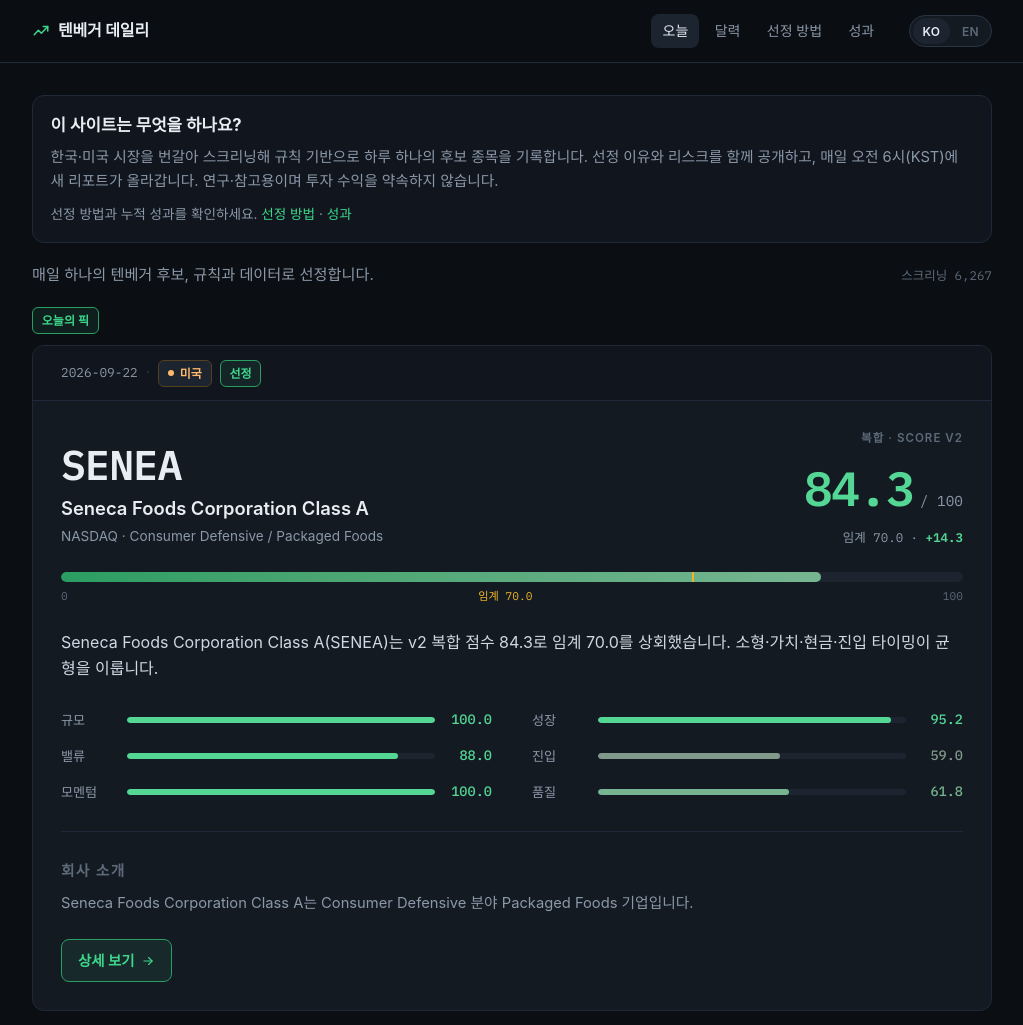
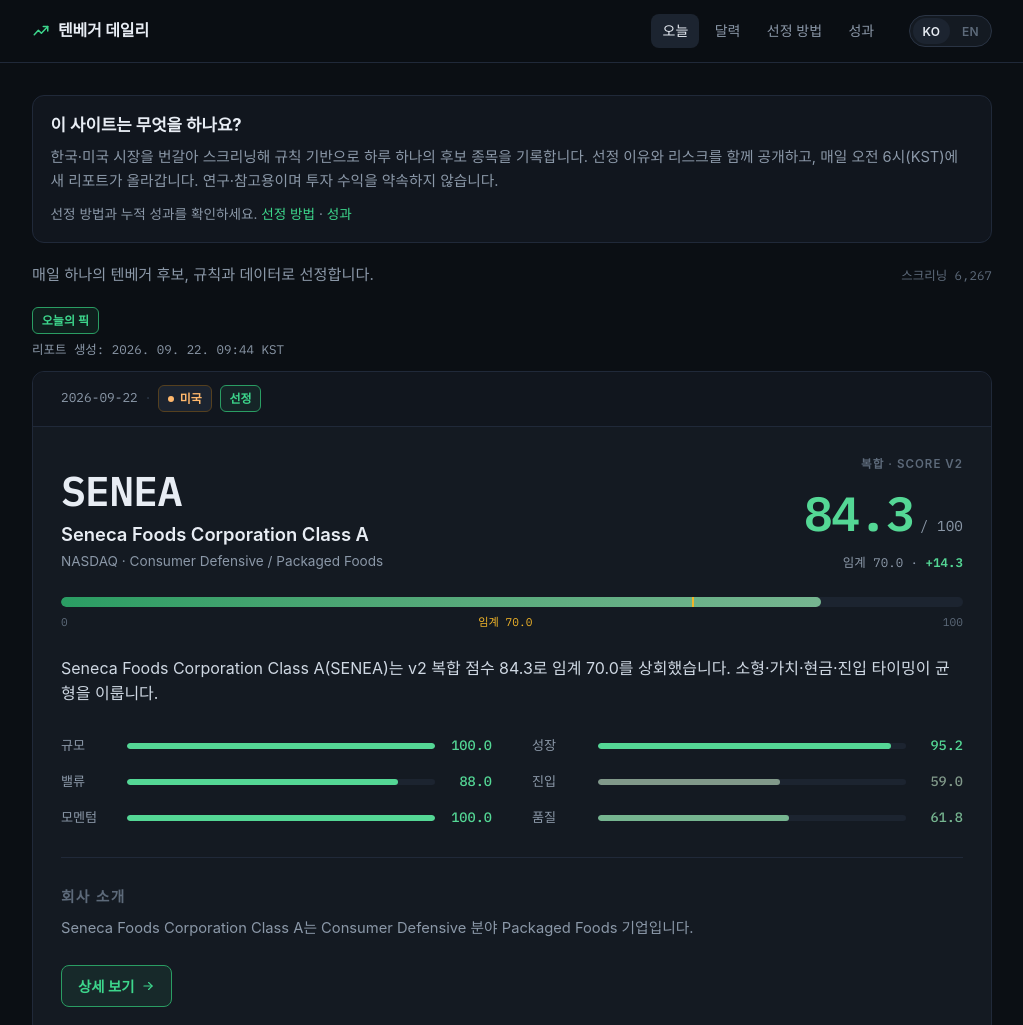
Before and after one commit to jee1/ten_bagger, an Astro site: page / in a window 1280 px wide. Shown: the top 1025 px of the page, without its empty margins (128-1151 px from the left). Built offline with nearby package versions, Linux system fonts and the light colour scheme; Astro itself is replaced by a stand-in of ours; a web font is replaced by a local one.

Commit message:
Prevent contradictory home report availability
Constraint: Static Astro output can remain live across a KST date rollover
Rejected: Layout-only client patch | would split the publication decision
Confidence: high
Scope-risk: narrow
Directive: Keep home report visibility derived from deriveHomeReportView
Tested: node --test src/**/*.test.ts; npm run check; npm run build
Not-tested: Manual production-browser check

```diff
--- a/src/layouts/Layout.astro
+++ b/src/layouts/Layout.astro
@@ -180,7 +180,14 @@ const isActive = (key: string) =>
       <Disclaimer lang={lang} />
     </main>
     <script>
-      import { archiveYmKey, kstDateString, parseStaticNav, pickFreshnessView } from '../lib/staticNav.ts';
+      import {
+        archiveYmKey,
+        deriveHomeReportView,
+        formatGeneratedAtKst,
+        kstDateString,
+        parseStaticNav,
+        type HomeReportEntryRef,
+      } from '../lib/staticNav.ts';
       import type { Lang } from '../lib/i18n.ts';
 
       type LabelMap = Record<string, { ko: string; en: string }>;
@@ -204,18 +211,62 @@ const isActive = (key: string) =>
 
         document.documentElement.lang = lang;
 
-        const freshnessRow = document.querySelector<HTMLElement>('[data-pick-date]');
-        const pickDate = freshnessRow?.dataset.pickDate;
-        if (pickDate) {
-          const view = pickFreshnessView(pickDate, kstDateString());
-          const labelEl = freshnessRow!.querySelector<HTMLElement>('[data-freshness-label]');
-          if (labelEl) labelEl.dataset.i18n = view.labelKey;
-          const badge = freshnessRow!.querySelector<HTMLElement>('[data-freshness-badge]');
-          badge?.classList.toggle('pick', !view.stale);
-          badge?.classList.toggle('none', view.stale);
-          document.querySelectorAll<HTMLElement>('[data-freshness-stale]').forEach((el) => {
-            el.hidden = !view.stale;
-          });
+        const homeReport = document.querySelector<HTMLElement>('[data-home-report]');
+        if (homeReport) {
+          const todayEntry: HomeReportEntryRef | undefined = homeReport.dataset.todayDate
+            ? {
+                date: homeReport.dataset.todayDate,
+                generatedAt: homeReport.dataset.todayGeneratedAt,
+              }
+            : undefined;
+          const fallbackEntry: HomeReportEntryRef | undefined = homeReport.dataset.fallbackDate
+            ? {
+                date: homeReport.dataset.fallbackDate,
+                generatedAt: homeReport.dataset.fallbackGeneratedAt,
+              }
+            : undefined;
+          const view = deriveHomeReportView(
+            kstDateString(),
+            todayEntry,
+            fallbackEntry,
+            new Date(),
+          );
+          if (view) {
+            const labelEl = homeReport.querySelector<HTMLElement>('[data-home-label]');
+            if (labelEl) labelEl.dataset.i18n = view.labelKey;
+            const badge = homeReport.querySelector<HTMLElement>('[data-home-badge]');
+            if (badge) {
+              badge.hidden = !view.showStatusBadge;
+              badge.classList.toggle('pick', view.badgeTone === 'pick');
+              badge.classList.toggle('none', view.badgeTone === 'none');
+            }
+            const fallbackDate = homeReport.querySelector<HTMLElement>('[data-home-fallback-date]');
+            if (fallbackDate) {
+              fallbackDate.hidden = !view.showFallbackDate;
+              const time = fallbackDate.querySelector('time');
+              if (time && view.displayDate) {
+                time.dateTime = view.displayDate;
+                time.textContent = view.displayDate;
+              }
+            }
+            const publishedAt = homeReport.querySelector<HTMLElement>('[data-home-published-at]');
+            if (publishedAt) {
+              const showPublished = view.showPublishedAt && view.generatedAtIso;
+              publishedAt.hidden = !showPublished;
+              if (showPublished && view.generatedAtIso) {
+                const time = publishedAt.querySelector('time');
+                if (time) {
+                  time.dateTime = view.generatedAtIso;
+                  time.textContent = formatGeneratedAtKst(view.generatedAtIso, lang);
+                }
+              }
+            }
+            const notReady = homeReport.querySelector<HTMLElement>('[data-home-not-ready]');
+            if (notReady) notReady.hidden = !view.showNotReadyHint;
+            document.querySelectorAll<HTMLElement>('[data-home-pick-details]').forEach((el) => {
+              el.hidden = !view.showPickDetails;
+            });
+          }
         }
 
         document.querySelectorAll<HTMLElement>('[data-i18n]').forEach((el) => {
--- a/src/lib/daily.ts
+++ b/src/lib/daily.ts
@@ -16,6 +16,12 @@ export async function getLatestEntry(): Promise<DailyEntry | undefined> {
   return getDailyEntry(dates[0]);
 }
 
+export async function getLatestEntryBefore(beforeDate: string): Promise<DailyEntry | undefined> {
+  const dates = getAllDates().filter((date) => date < beforeDate);
+  if (dates.length === 0) return undefined;
+  return getDailyEntry(dates[0]);
+}
+
 export async function getEntriesForMonth(year: number, month: number): Promise<Map<string, DailyEntry>> {
   const prefix = `${year}-${String(month).padStart(2, '0')}`;
   const result = new Map<string, DailyEntry>();
--- a/src/lib/i18n.ts
+++ b/src/lib/i18n.ts
@@ -176,6 +176,10 @@ export const labels = {
     ko: '오늘 리포트는 아직 준비되지 않았습니다. 새 픽은 매일 오전 6시(KST)에 공개됩니다.',
     en: "Today's report isn't ready yet. New picks publish daily at 06:00 KST.",
   } satisfies LocalizedText,
+  homeReportGenerated: {
+    ko: '리포트 생성',
+    en: 'Report generated',
+  } satisfies LocalizedText,
   homeTitle: {
     ko: '규칙 기반 일일 종목 스크리닝',
     en: 'Daily rule-based stock screening',
--- a/src/lib/staticNav.ts
+++ b/src/lib/staticNav.ts
@@ -89,24 +89,131 @@ export function archiveYmKey(year: number, month: number): string {
   return `${year}-${String(month).padStart(2, '0')}`;
 }
 
-export type PickFreshness = 'today' | 'latest';
+export type HomeReportEntryRef = {
+  date: string;
+  generatedAt?: string;
+};
 
-export interface PickFreshnessView {
-  freshness: PickFreshness;
+export type HomeReportState = 'published_today' | 'published_fallback' | 'unpublished_today';
+
+export interface HomeReportView {
+  state: HomeReportState;
   labelKey: 'pickFreshToday' | 'pickFreshLatest';
   badgeTone: 'pick' | 'none';
-  stale: boolean;
+  showStatusBadge: boolean;
+  showNotReadyHint: boolean;
+  showFallbackDate: boolean;
+  showPublishedAt: boolean;
+  showPickDetails: boolean;
+  displayDate: string | null;
+  generatedAtIso: string | null;
 }
 
-/** Build- and run-time both call this so the baked HTML and the client hydrate cannot drift. */
-export function pickFreshnessView(entryDate: string, todayDate: string): PickFreshnessView {
-  const freshness: PickFreshness = entryDate === todayDate ? 'today' : 'latest';
-  return {
-    freshness,
-    labelKey: freshness === 'today' ? 'pickFreshToday' : 'pickFreshLatest',
-    badgeTone: freshness === 'today' ? 'pick' : 'none',
-    stale: freshness === 'latest',
-  };
+/** Past calendar days are always published; today waits until meta.generatedAt (KST). */
+export function isReportPublished(
+  entry: HomeReportEntryRef,
+  todayDate: string,
+  now: Date = new Date(),
+): boolean {
+  if (entry.date < todayDate) return true;
+  if (entry.date > todayDate) return false;
+  const generatedAt = entry.generatedAt;
+  if (!generatedAt) return false;
+  return now.getTime() >= new Date(generatedAt).getTime();
+}
+
+function newestPublishedFallbackEntry(
+  todayDate: string,
+  candidates: (HomeReportEntryRef | undefined)[],
+  now: Date,
+): HomeReportEntryRef | undefined {
+  let best: HomeReportEntryRef | undefined;
+  for (const entry of candidates) {
+    if (!entry || entry.date >= todayDate) continue;
+    if (!isReportPublished(entry, todayDate, now)) continue;
+    if (!best || entry.date > best.date) best = entry;
+  }
+  return best;
+}
+
+/**
+ * Single source of truth for home report publication UI.
+ * Build-time Astro and client hydrate both call this with the same entry refs.
+ */
+export function deriveHomeReportView(
+  todayDate: string,
+  todayEntry: HomeReportEntryRef | undefined,
+  fallbackEntry: HomeReportEntryRef | undefined,
+  now: Date = new Date(),
+): HomeReportView | null {
+  if (
+    todayEntry &&
+    todayEntry.date === todayDate &&
+    isReportPublished(todayEntry, todayDate, now)
+  ) {
+    return {
+      state: 'published_today',
+      labelKey: 'pickFreshToday',
+      badgeTone: 'pick',
+      showStatusBadge: true,
+      showNotReadyHint: false,
+      showFallbackDate: false,
+      showPublishedAt: true,
+      showPickDetails: true,
+      displayDate: todayEntry.date,
+      generatedAtIso: todayEntry.generatedAt ?? null,
+    };
+  }
+
+  const publishedFallback = newestPublishedFallbackEntry(
+    todayDate,
+    [todayEntry, fallbackEntry],
+    now,
+  );
+  if (publishedFallback) {
+    return {
+      state: 'published_fallback',
+      labelKey: 'pickFreshLatest',
+      badgeTone: 'none',
+      showStatusBadge: true,
+      showNotReadyHint: true,
+      showFallbackDate: true,
+      showPublishedAt: true,
+      showPickDetails: true,
+      displayDate: publishedFallback.date,
+      generatedAtIso: publishedFallback.generatedAt ?? null,
+    };
+  }
+
+  if (todayEntry || fallbackEntry) {
+    return {
+      state: 'unpublished_today',
+      labelKey: 'pickFreshLatest',
+      badgeTone: 'none',
+      showStatusBadge: false,
+      showNotReadyHint: true,
+      showFallbackDate: false,
+      showPublishedAt: false,
+      showPickDetails: false,
+      displayDate: null,
+      generatedAtIso: null,
+    };
+  }
+
+  return null;
+}
+
+export function formatGeneratedAtKst(iso: string, lang: 'ko' | 'en'): string {
+  const formatted = new Intl.DateTimeFormat(lang === 'ko' ? 'ko-KR' : 'en-GB', {
+    timeZone: 'Asia/Seoul',
+    year: 'numeric',
+    month: '2-digit',
+    day: '2-digit',
+    hour: '2-digit',
+    minute: '2-digit',
+    hour12: false,
+  }).format(new Date(iso));
+  return `${formatted} KST`;
 }
 
 /** KST calendar date as YYYY-MM-DD. Browser-safe — no node:fs, unlike dailyDates.ts. */
--- a/src/pages/index.astro
+++ b/src/pages/index.astro
@@ -3,16 +3,42 @@ import Layout from '../layouts/Layout.astro';
 import DailyCard from '../components/DailyCard.astro';
 import NewcomerIntro from '../components/NewcomerIntro.astro';
 import RetentionActions from '../components/RetentionActions.astro';
-import { getLatestEntry, getTodayDateString, getDailyEntry } from '../lib/daily';
+import {
+  getDailyEntry,
+  getLatestEntryBefore,
+  getTodayDateString,
+} from '../lib/daily';
 import { homePageTitle } from '../lib/dailyMeta';
 import { label, localeToLang } from '../lib/i18n';
-import { pickFreshnessView } from '../lib/staticNav';
+import {
+  deriveHomeReportView,
+  formatGeneratedAtKst,
+  type HomeReportEntryRef,
+} from '../lib/staticNav';
 
 const lang = localeToLang(Astro.currentLocale);
 const today = getTodayDateString();
+const now = new Date();
 const todayEntry = await getDailyEntry(today);
-const entry = todayEntry ?? await getLatestEntry();
-const view = entry ? pickFreshnessView(entry.date, today) : null;
+const fallbackEntry = await getLatestEntryBefore(today);
+
+const toRef = (entry: typeof todayEntry): HomeReportEntryRef | undefined =>
+  entry ? { date: entry.date, generatedAt: entry.meta?.generatedAt } : undefined;
+
+const todayRef = toRef(todayEntry);
+const fallbackRef = toRef(fallbackEntry);
+const view = deriveHomeReportView(today, todayRef, fallbackRef, now);
+
+const displayDate = view?.showPickDetails ? view.displayDate : null;
+const displayEntry = displayDate
+  ? displayDate === todayEntry?.date
+    ? todayEntry
+    : displayDate === fallbackEntry?.date
+      ? fallbackEntry
+      : await getDailyEntry(displayDate)
+  : undefined;
+
+const metaEntry = displayEntry;
 ---
 
 <Layout
@@ -26,48 +52,67 @@ const view = entry ? pickFreshnessView(entry.date, today) : null;
     <p class="muted" style="margin: 0; font-size: 0.95rem;" data-i18n="tagline">
       {label('tagline', lang)}
     </p>
-    {entry?.meta && (
+    {metaEntry?.meta && (
       <p class="num" style="margin: 0; font-size: 0.78rem; color: var(--faint);">
         <span data-i18n="screened">{label('screened', lang)}</span>{' '}
-        {entry.meta.candidatesScreened.toLocaleString('en-US')}
+        {metaEntry.meta.candidatesScreened.toLocaleString('en-US')}
       </p>
     )}
   </div>
-  {entry && view && (
+  {view && (
     <div
       class="pick-freshness"
-      data-pick-date={entry.date}
-      style="display: flex; align-items: center; gap: 0.4rem; margin: 0 0 0.7rem;"
+      data-home-report
+      data-today-date={todayRef?.date}
+      data-today-generated-at={todayRef?.generatedAt}
+      data-fallback-date={fallbackRef?.date}
+      data-fallback-generated-at={fallbackRef?.generatedAt}
+      style="display: flex; flex-direction: column; gap: 0.35rem; margin: 0 0 0.7rem;"
     >
-      <span class:list={['badge', view.badgeTone]} data-freshness-badge>
-        <span data-i18n={view.labelKey} data-freshness-label>{label(view.labelKey, lang)}</span>
+      {view.showStatusBadge && (
+        <div style="display: flex; align-items: center; gap: 0.4rem;">
+          <span class:list={['badge', view.badgeTone]} data-home-badge>
+            <span data-i18n={view.labelKey} data-home-label>{label(view.labelKey, lang)}</span>
           </span>
           <span
             class="num muted"
             style="font-size: 0.78rem;"
-        data-freshness-stale
-        hidden={!view.stale}
+            data-home-fallback-date
+            hidden={!view.showFallbackDate}
           >
-        · <time datetime={entry.date}>{entry.date}</time>
+            · <time datetime={view.displayDate ?? undefined}>{view.displayDate}</time>
           </span>
         </div>
       )}
-  {entry && view && (
+      <p
+        class="num muted"
+        style="margin: 0; font-size: 0.78rem;"
+        data-home-published-at
+        hidden={!view.showPublishedAt || !view.generatedAtIso}
+      >
+        <span data-i18n="homeReportGenerated">{label('homeReportGenerated', lang)}</span>:{' '}
+        <time datetime={view.generatedAtIso ?? undefined}>
+          {view.generatedAtIso ? formatGeneratedAtKst(view.generatedAtIso, lang) : ''}
+        </time>
+      </p>
       <p
         class="muted"
-      style="margin: 0 0 0.9rem; font-size: 0.8rem;"
-      data-freshness-stale
-      hidden={!view.stale}
+        style="margin: 0; font-size: 0.8rem;"
+        data-home-not-ready
+        hidden={!view.showNotReadyHint}
         data-i18n="pickFreshHint"
       >
         {label('pickFreshHint', lang)}
       </p>
+    </div>
   )}
-  {entry ? (
-    <DailyCard entry={entry} lang={lang} />
+  {displayEntry && view?.showPickDetails ? (
+    <div data-home-pick-details>
+      <DailyCard entry={displayEntry} lang={lang} />
+      <RetentionActions lang={lang} date={displayEntry.date} />
+    </div>
   ) : null}
-  {entry && <RetentionActions lang={lang} date={entry.date} />}
-  {!entry ? (
+  {!view ? (
     <article class="card">
       <h1 data-i18n="noPickTitle">{label('noPickTitle', lang)}</h1>
       <p class="muted">
```
Also changed, not shown: src/lib/staticNav.test.ts (+145 -18 lines). Lines whose indentation alone changed are shown as unchanged.
